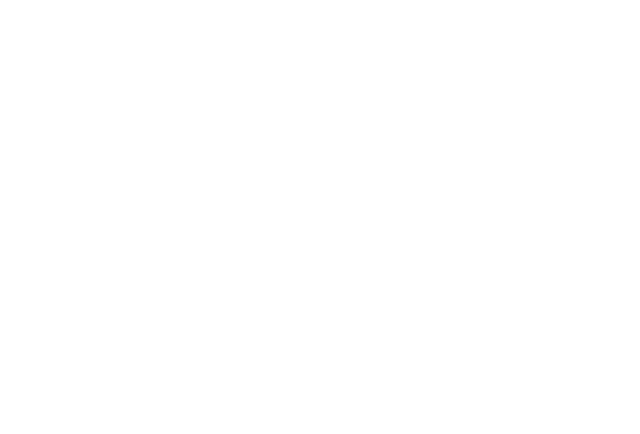
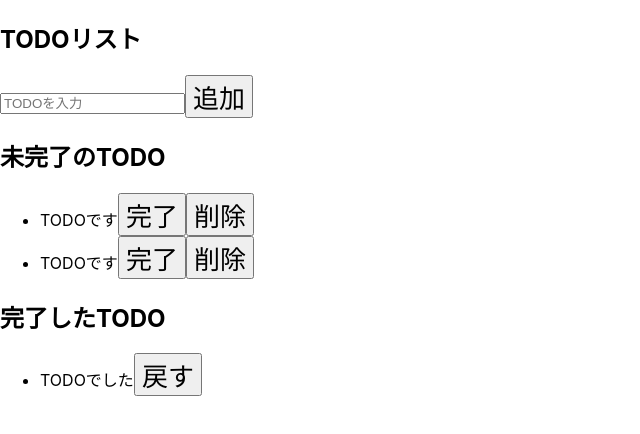
Before and after one commit to mi-Ko82/react-todo, a React (Vite) app: page / in a window 1280 px wide. Shown: the top 434 px of the page, without its empty margins (0-640 px from the left). Built offline with nearby package versions, Linux system fonts and the light colour scheme.

Commit message:
HTMLを追加

```diff
--- a/src/App.jsx
+++ b/src/App.jsx
@@ -3,7 +3,39 @@
 
 const App = () => {
   return(
-    <div></div>
+    <>
+      <section class="todo">
+        <h1 class="todo__lv1Title">TODOリスト</h1>
+        <div class="todo__box todo__input">
+          <input class="todo__textArea" type="text" placeholder="TODOを入力" />
+          <button class="todo__button">追加</button>
+        </div>
+        <section class="todo__box todo__imcomplete">
+          <h2 class="todo__lv2Title">未完了のTODO</h2>
+          <ul class="todo__list">
+            <li class="todo__listItem">
+              <span>TODOです</span>
+              <button class="todo__button">完了</button>
+              <button class="todo__button">削除</button>
+            </li>
+            <li class="todo__listItem">
+              <span>TODOです</span>
+              <button class="todo__button">完了</button>
+              <button class="todo__button">削除</button>
+            </li>
+          </ul>
+        </section>
+        <section class="todo__box todo__complete">
+          <h2 class="todo__lv2Title">完了したTODO</h2>
+          <ul class="todo__list">
+            <li class="todo__listItem">
+              <span>TODOでした</span>
+              <button class="todo__button">戻す</button>
+            </li>
+          </ul>
+        </section>
+      </section>
+    </>
   )
 }
 
```
